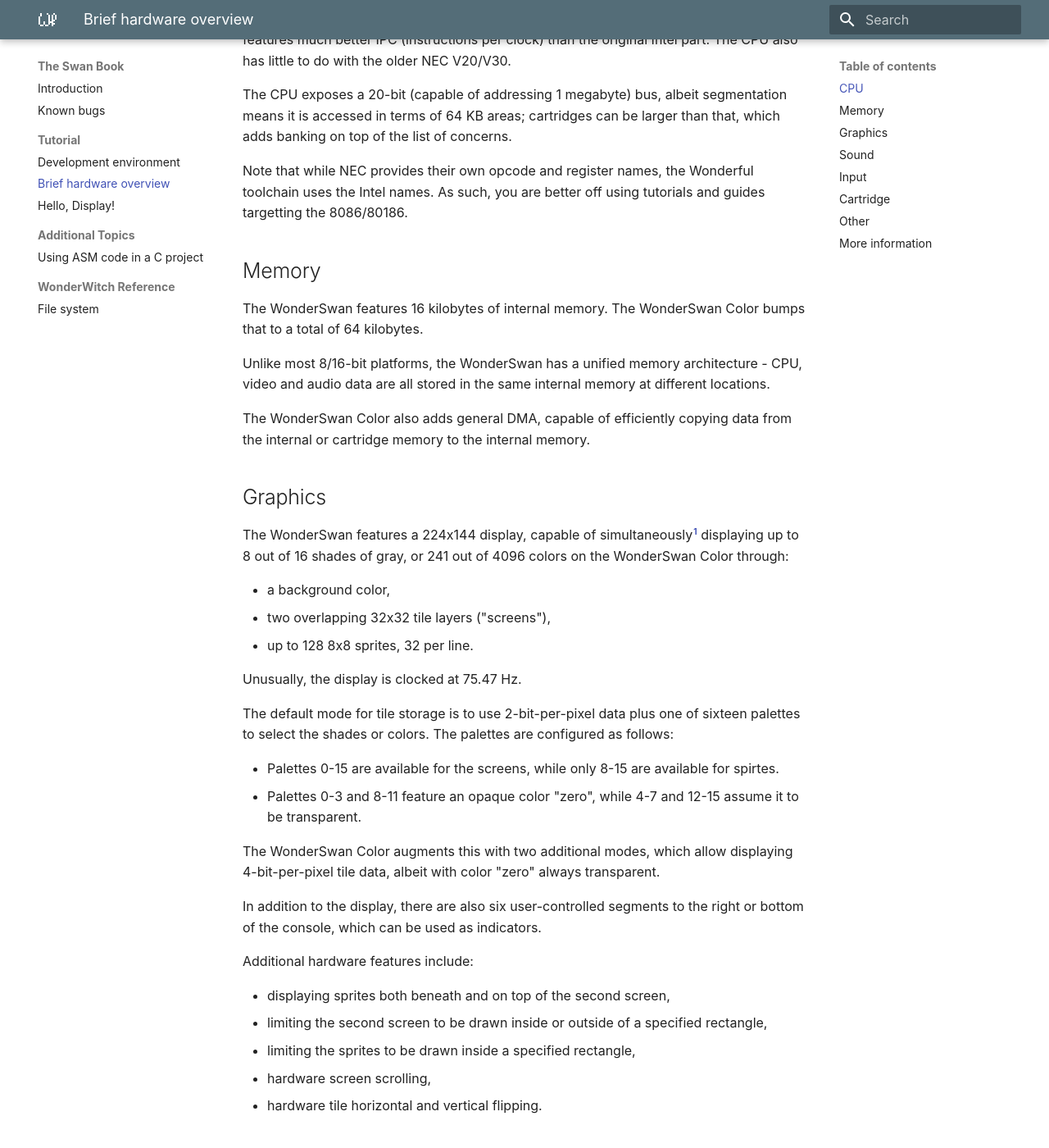
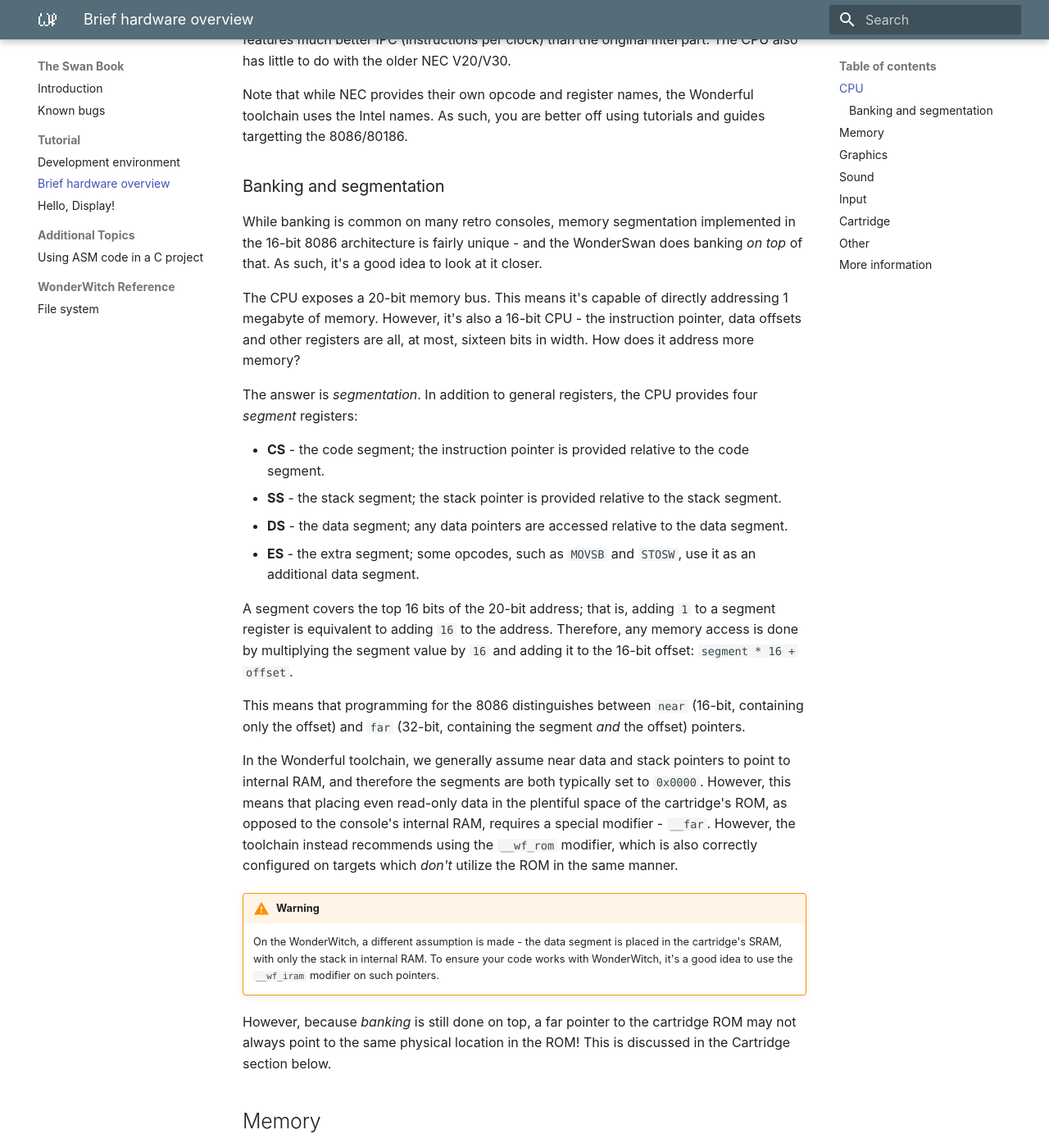
Before and after one commit to Alto-27/target-wswan-guide, an MkDocs documentation site: the page built from docs/tutorial/hardware-overview.md, in a window 1280 px wide and 1400 px high, scrolled down 481 px. Shown: the whole window at 82% size. Built offline with MkDocs 1.6.1 and Material for MkDocs 9.7.7, drawn with Linux system fonts in a browser that asks for light colours; some of the changed text lies outside the part shown.

Commit message:
add more docs on segmentation

```diff
--- a/docs/tutorial/hardware-overview.md
+++ b/docs/tutorial/hardware-overview.md
@@ -9,9 +9,31 @@ The WonderSwan is a handheld console released by Bandai in March 1999, with an e
 The CPU is an NEC V30MZ CPU, clocked at 3.072 MHz. This CPU is compatible with the Intel 80186, an expanded version of the 16-bit 8086 CPU whose distant grandchildren power PCs to this day.
 However, its timing characteristics are very different - in a good way! - to those of the early 80s chip; the V30MZ was designed in the 1990s, and as such features much better IPC (instructions per clock) than the original Intel part. The CPU also has little to do with the older NEC V20/V30.
 
-The CPU exposes a 20-bit (capable of addressing 1 megabyte) bus, albeit segmentation means it is accessed in terms of 64 KB areas; cartridges can be larger than that, which adds banking on top of the list of concerns.
+Note that while NEC provides their own opcode and register names, the Wonderful toolchain uses the Intel names. As such, you are better off using tutorials and guides targetting the 8086/80186.
 
-Note that while NEC provides their own opcode and register names, the Wonderful toolchain uses the Intel names. As such, you are better off using tutorials and guides targetting the 8086/80186.
+### Banking and segmentation
+
+While banking is common on many retro consoles, memory segmentation implemented in the 16-bit 8086 architecture is fairly unique - and the WonderSwan does banking *on top* of that. As such, it's a good idea to look at it closer.
+
+The CPU exposes a 20-bit memory bus. This means it's capable of directly addressing 1 megabyte of memory. However, it's also a 16-bit CPU - the instruction pointer, data offsets and other registers are all, at most, sixteen bits in width. How does it address more memory?
+
+The answer is *segmentation*. In addition to general registers, the CPU provides four *segment* registers:
+
+- **CS** - the code segment; the instruction pointer is provided relative to the code segment.
+- **SS** - the stack segment; the stack pointer is provided relative to the stack segment.
+- **DS** - the data segment; any data pointers are accessed relative to the data segment.
+- **ES** - the extra segment; some opcodes, such as `MOVSB` and `STOSW`, use it as an additional data segment.
+
+A segment covers the top 16 bits of the 20-bit address; that is, adding `1` to a segment register is equivalent to adding `16` to the address. Therefore, any memory access is done by multiplying the segment value by `16` and adding it to the 16-bit offset: `segment * 16 + offset`.
+
+This means that programming for the 8086 distinguishes between `near` (16-bit, containing only the offset) and `far` (32-bit, containing the segment *and* the offset) pointers.
+
+In the Wonderful toolchain, we generally assume near data and stack pointers to point to internal RAM, and therefore the segments are both typically set to `0x0000`. However, this means that placing even read-only data in the plentiful space of the cartridge's ROM, as opposed to the console's internal RAM, requires a special modifier - `__far`. However, the toolchain instead recommends using the `__wf_rom` modifier, which is also correctly configured on targets which *don't* utilize the ROM in the same manner.
+
+!!! warning
+    On the WonderWitch, a different assumption is made - the data segment is placed in the cartridge's SRAM, with only the stack in internal RAM. To ensure your code works with WonderWitch, it's a good idea to use the `__wf_iram` modifier on such pointers.
+
+However, because *banking* is still done on top, a far pointer to the cartridge ROM may not always point to the same physical location in the ROM! This is discussed in the Cartridge section below.
 
 ## Memory
 
@@ -84,7 +106,7 @@ Memory banking is provided by splitting the address space into four areas:
 * `0x30000 - 0x3FFFF` - ROM, bank 1
 * `0x40000 - 0xFFFFF` - ROM, "linear" bank 2
 
-Banks 0 and 1 can point to any 64KB part of the ROM. Bank 2 can point to any 1MB part of the ROM, but only its top[^2] 768KB is exposed.
+Banks 0 and 1 can be moved at runtime, as to point to any 64KB part of the ROM. Conversely, bank 2 can point to any 1MB part of the ROM, but only its top[^2] 768KB is exposed.
 
 [^2]: When discussing memory, "bottom" typically refers to the *first* address of memory, while "top" refers to the *last* address of memory.
 
```
Also changed, not shown: docs/tutorial/hello-display.md (+1 -1 lines).
